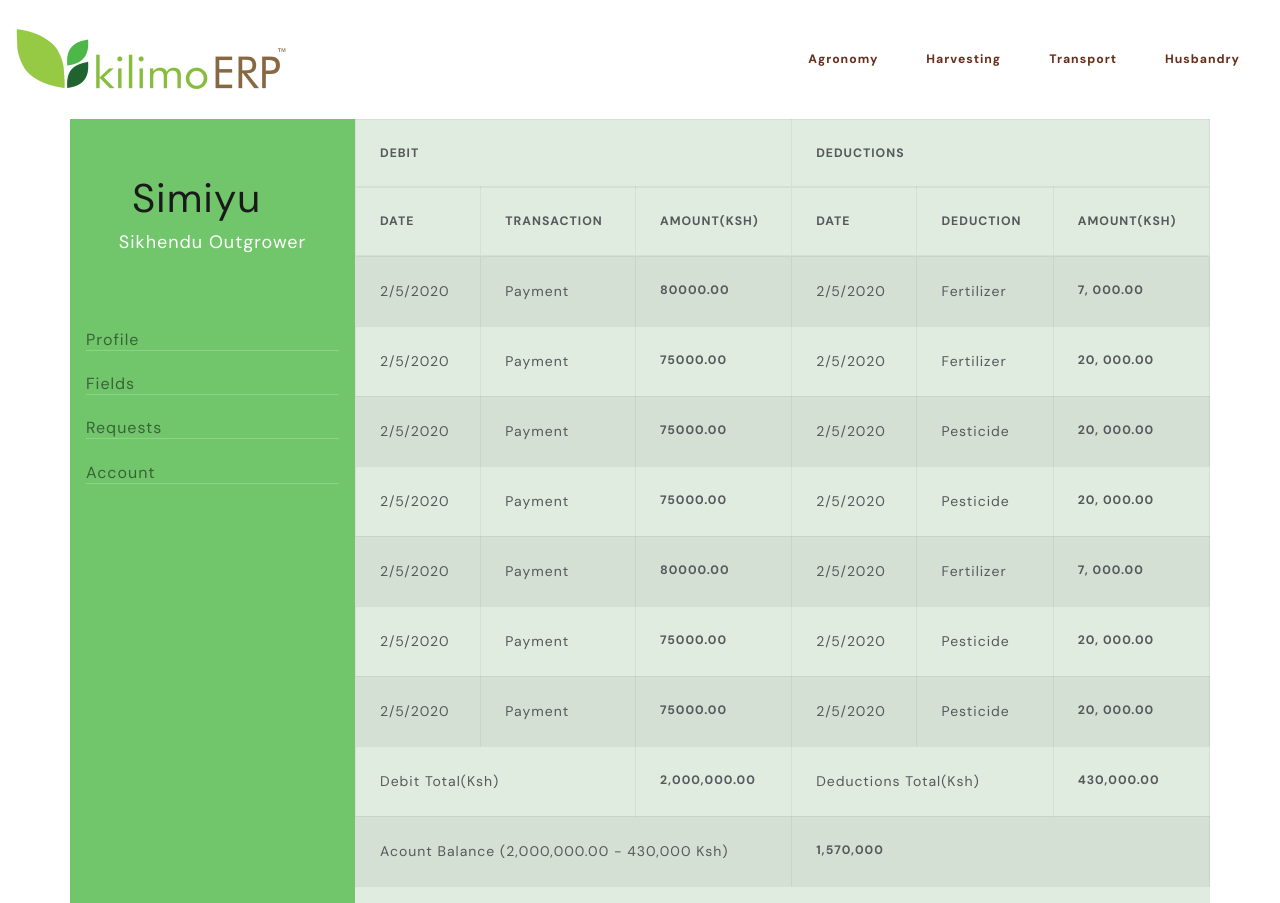
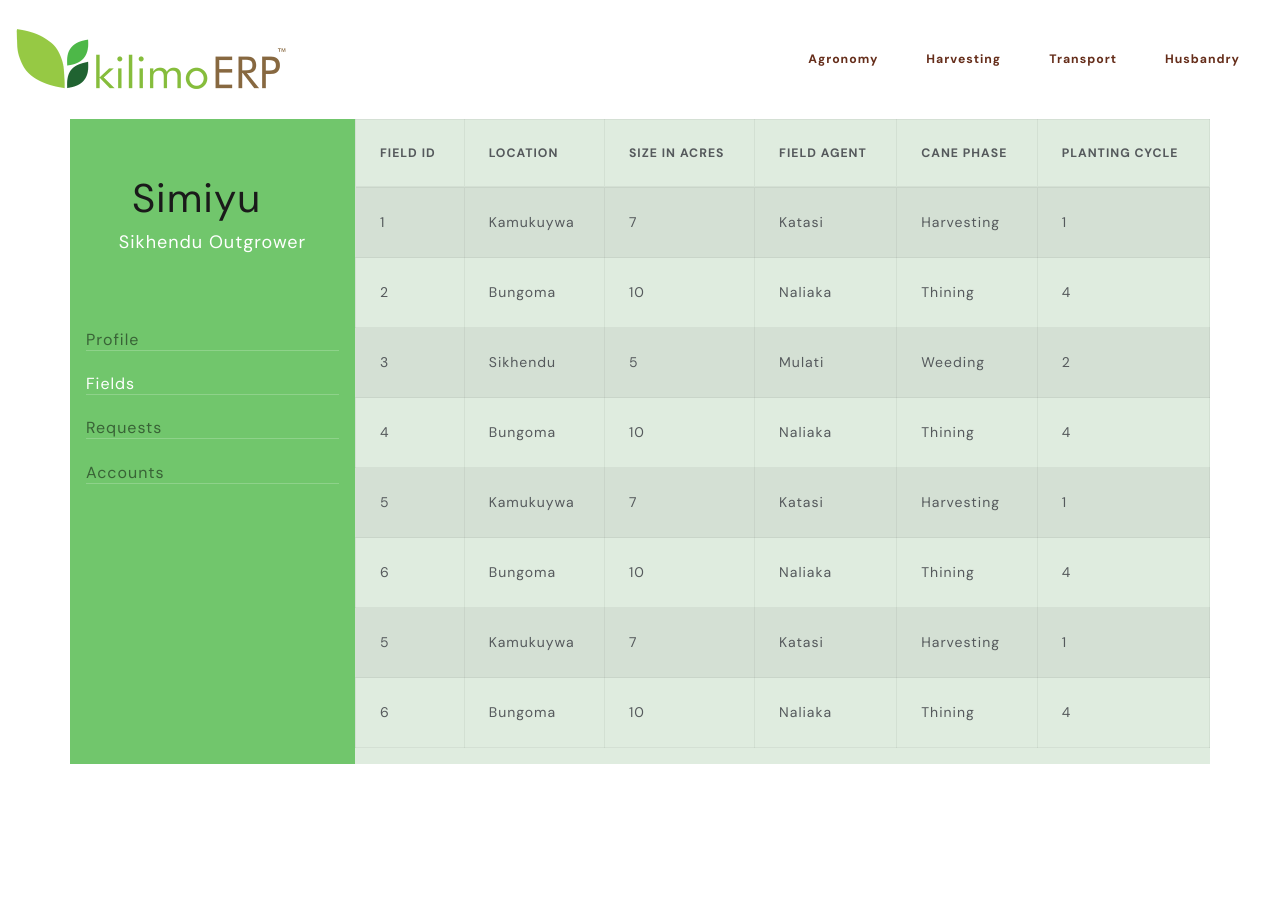
Before and after one commit to jamesbeamie/KLERP, a React (Create React App) app: page /farmer/dashboard in a window 1280 px wide. After the commit the page ends 800 px from the top, so only its background shows below. Built offline with nearby package versions, Linux system fonts and the light colour scheme.

Commit message:
dashboard navigation

```diff
--- a/src/assets/style.css
+++ b/src/assets/style.css
@@ -68,6 +68,16 @@ body {
   color: var(--color-white) !important;
   text-decoration: none;
 }
+.dash-link-active {
+  margin: 0.7rem 1rem;
+  border-bottom: 1px solid var(--color-border);
+  color: var(--color-white) !important;
+  text-decoration: none;
+}
+.dash-link-active:hover {
+  color: var(--color-white) !important;
+  text-decoration: none;
+}
 
 #mkulima {
   height: 80vh;
--- a/src/components/farmerDashboard/DashBoard.js
+++ b/src/components/farmerDashboard/DashBoard.js
@@ -8,6 +8,7 @@ import Profile from "./Profile";
 
 const FarmerDashBoard = () => {
   const [modalShow, setModalShow] = useState(false);
+  const [component, setComponent] = useState(1);
   return (
     <React.Fragment>
       <Header />
@@ -27,30 +28,48 @@ const FarmerDashBoard = () => {
                   <p className='description font-dm-sans'>Sikhendu Outgrower</p>
                 </div>
                 <div className='d-flex flex-column '>
-                  <span
-                    href='/profile'
+                  <a
+                    href='#profile'
                     onClick={() => setModalShow(true)}
                     className='nav-item dash-link text-black-50 font-dm-sans font-size-16 active'
                   >
                     Profile
-                  </span>
+                  </a>
                   <a
-                    href='#services'
-                    className='nav-item dash-link text-black-50 font-dm-sans font-size-16 active'
+                    href='#fields'
+                    onClick={() => setComponent(1)}
+                    className={
+                      component == 1
+                        ? "nav-item dash-link-active  text-black-50 font-dm-sans font-size-16 active"
+                        : "nav-item dash-link text-black-50 font-dm-sans font-size-16 active"
+                    }
+                    // className='nav-item dash-link text-black-50 font-dm-sans font-size-16 active'
                   >
                     Fields
                   </a>
                   <a
-                    href='#portfolio'
-                    className='nav-item dash-link text-black-50 font-dm-sans font-size-16 active'
+                    href='#requests'
+                    onClick={() => setComponent(2)}
+                    className={
+                      component == 2
+                        ? "nav-item dash-link-active  text-black-50 font-dm-sans font-size-16 active"
+                        : "nav-item dash-link text-black-50 font-dm-sans font-size-16 active"
+                    }
+                    // className='nav-item dash-link text-black-50 font-dm-sans font-size-16 active'
                   >
                     Requests
                   </a>
                   <a
-                    href='#footer'
-                    className='nav-item dash-link text-black-50 font-dm-sans font-size-16 active'
+                    href='#acounts'
+                    onClick={() => setComponent(3)}
+                    className={
+                      component == 3
+                        ? "nav-item dash-link-active  text-black-50 font-dm-sans font-size-16 active"
+                        : "nav-item dash-link text-black-50 font-dm-sans font-size-16 active"
+                    }
+                    // className='nav-item dash-link text-black-50 font-dm-sans font-size-16 active'
                   >
-                    Account
+                    Accounts
                   </a>
                 </div>
               </nav>
@@ -60,9 +79,15 @@ const FarmerDashBoard = () => {
             className='col-md-9 col-sm-12   px-0'
             style={{ backgroundColor: "#dfecdf" }}
           >
-            {/* <Fields /> */}
-            {/* <Requests /> */}
-            <Accounts />
+            {component == 1 ? (
+              <Fields />
+            ) : component == 2 ? (
+              <Requests />
+            ) : component == 3 ? (
+              <Accounts />
+            ) : (
+              <Fields />
+            )}
             <Profile openProfile={modalShow} />
           </div>
         </div>
```
Also changed, not shown: 1 other file (tests, documents, lock files or other folders).
